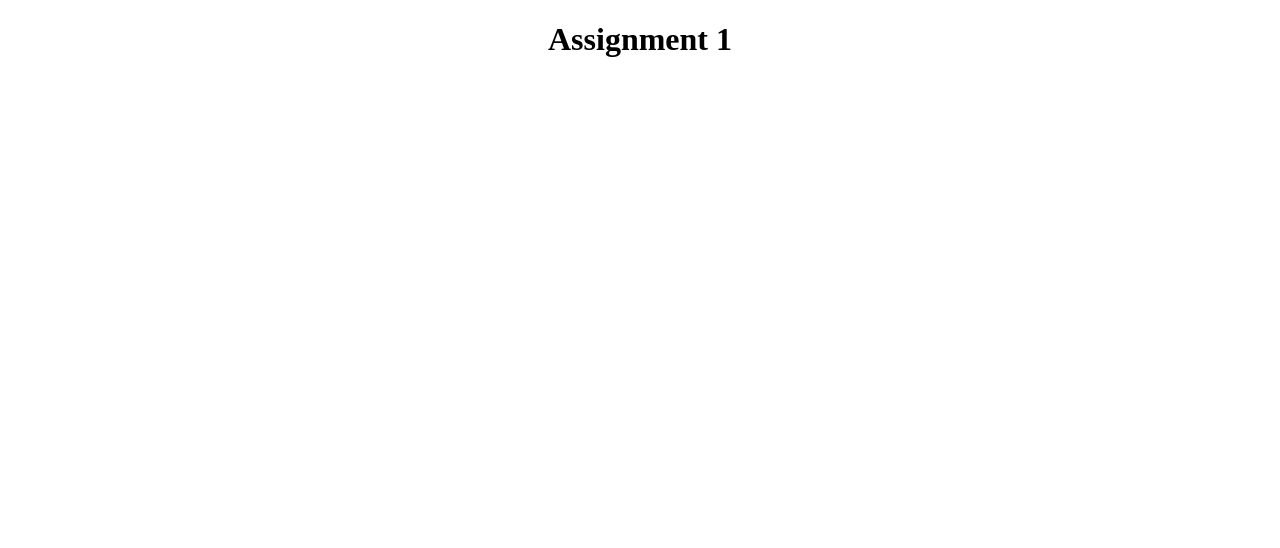
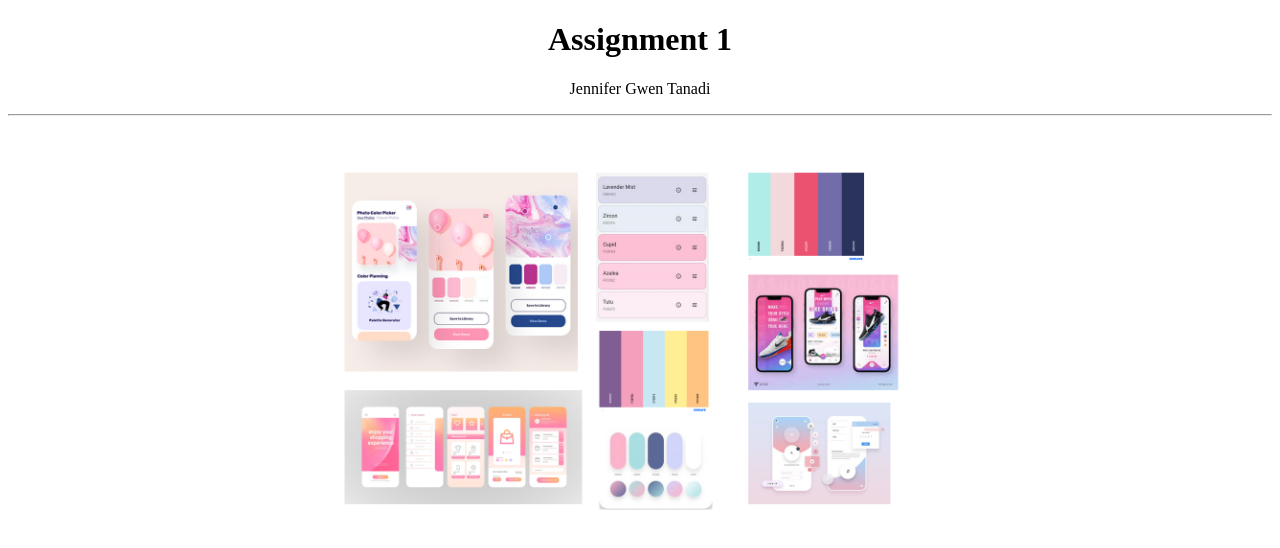
Before and after one commit to JenniGwen/assignment, a plain HTML site: page index.html in a window 1280 px wide. Drawn offline with Linux system fonts and the light colour scheme.

Commit message:
update 1

```diff
--- a/index.html
+++ b/index.html
@@ -8,6 +8,10 @@
 <body>
     <center>
         <h1>Assignment 1</h1>
+        <p>Jennifer Gwen Tanadi</p>
+        <hr>
+        <br>
+        <img src="color.png" width="50%">
     </center>
 </body>
 </html>
```
Also changed, not shown: color.png (added).
